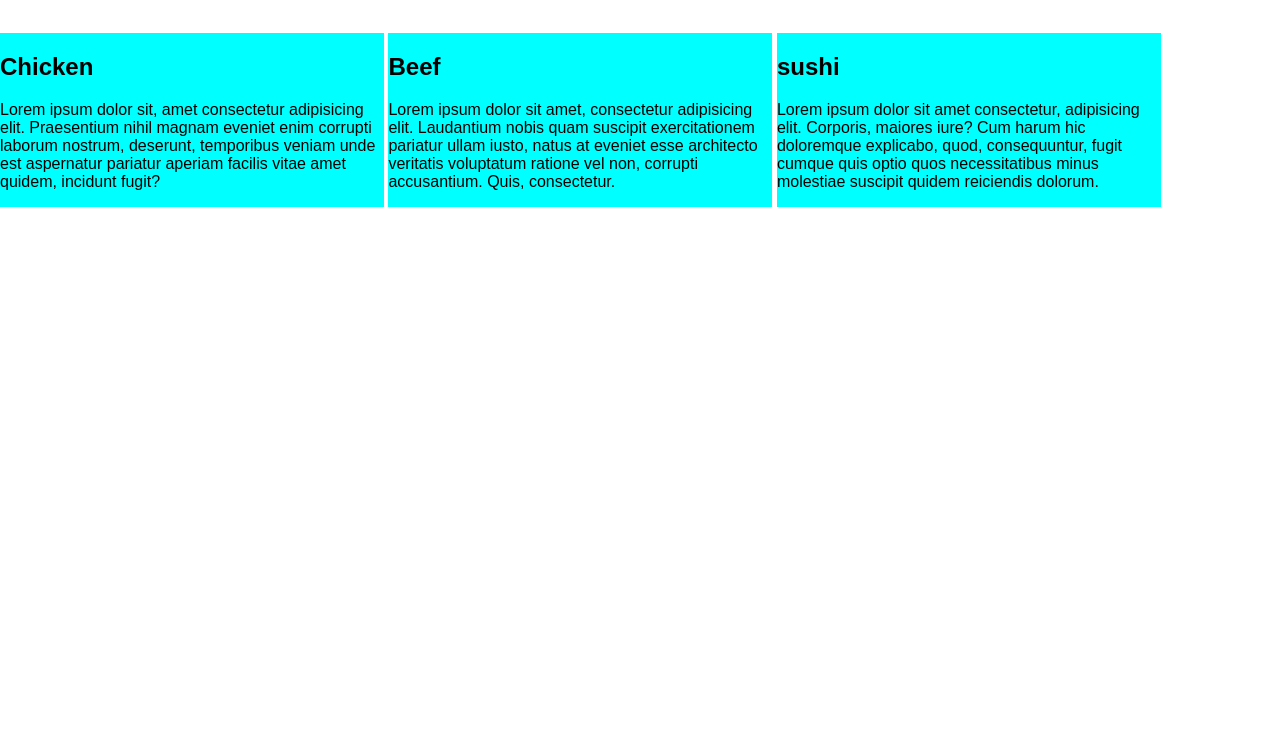
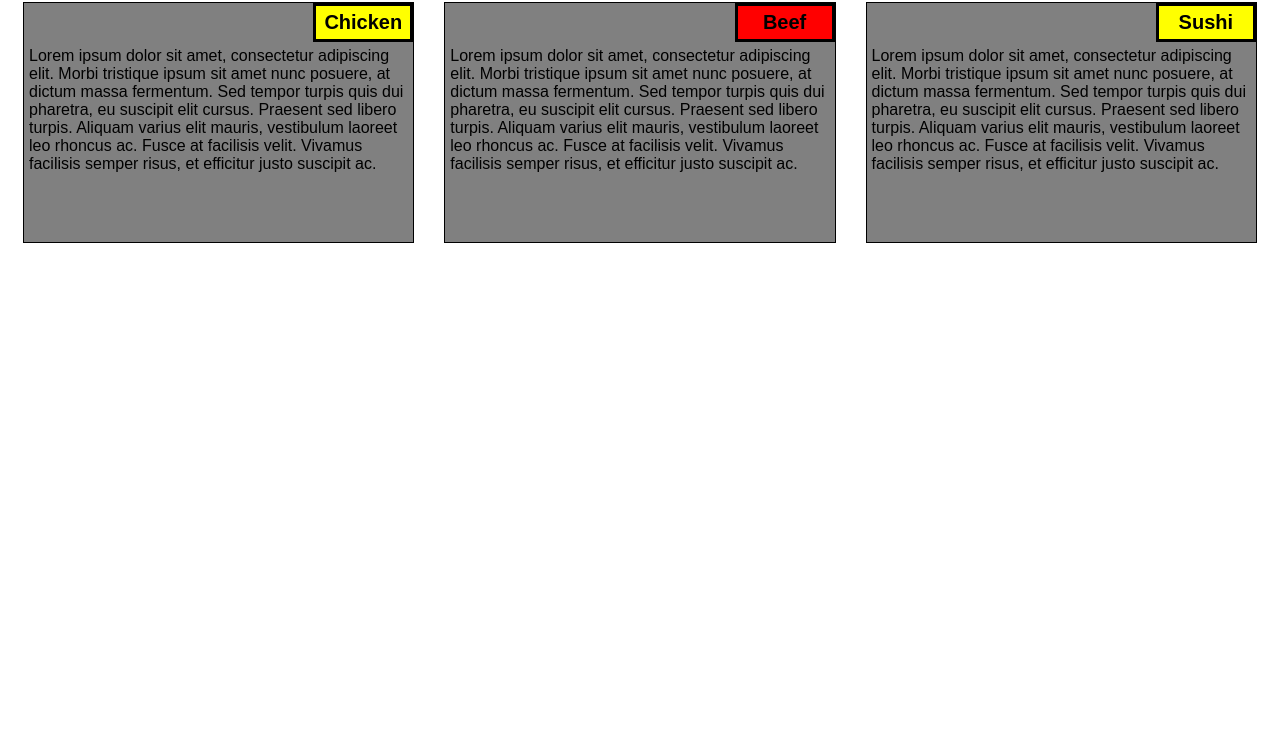
Before and after one commit to VivekGoveas/coursera-test, a plain HTML site: page module2-solution/index.html in a window 1280 px wide. Shown: the part 65-800 px from the top of the page. Drawn offline with Linux system fonts and the light colour scheme.

Commit message:
improved structure

```diff
--- a/module2-solution/index.html
+++ b/module2-solution/index.html
@@ -1,25 +1,31 @@
 <!DOCTYPE html>
 <html>
 <head>
-        <title> Test site</title>
+<meta charset="utf-8">
+<title>module2-solution</title>
 <link rel="stylesheet" href="solution.css">
 </head>
-    <body>
-        <div class="main">
-            <h1>Menu</h1>
-            <br>
-            <div class="sec1">
-                <h2> Chicken</h2>
-                <p>Lorem ipsum dolor sit, amet consectetur adipisicing elit. Praesentium nihil magnam eveniet enim corrupti laborum nostrum, deserunt, temporibus veniam unde est aspernatur pariatur aperiam facilis vitae amet quidem, incidunt fugit?</p>
+
+<body >
+<h1>Our Menu </h1>
+	<section class="column-lg-4 colmn-md-6 colmn-sm-12">
+		<div>
+			<p class="s1">Chicken</p>
+			<p class="content">
+			 Lorem ipsum dolor sit amet, consectetur adipiscing elit. Morbi tristique ipsum sit amet nunc posuere, at dictum massa fermentum. Sed tempor turpis quis dui pharetra, eu suscipit elit cursus. Praesent sed libero turpis. Aliquam varius elit mauris, vestibulum laoreet leo rhoncus ac. Fusce at facilisis velit. Vivamus facilisis semper risus, et efficitur justo suscipit ac.
+			</p>
 		</div>
-            <div class="sec2">
-                <h2> Beef</h2>
-                <p>Lorem ipsum dolor sit amet, consectetur adipisicing elit. Laudantium nobis quam suscipit exercitationem pariatur ullam iusto, natus at eveniet esse architecto veritatis voluptatum ratione vel non, corrupti accusantium. Quis, consectetur.</p>
+	</section>
+	<section class="column-lg-4 colmn-md-6 colmn-sm-12">
+		<div>
+			<p class="s2">Beef</p>
+			<p class="content">Lorem ipsum dolor sit amet, consectetur adipiscing elit. Morbi tristique ipsum sit amet nunc posuere, at dictum massa fermentum. Sed tempor turpis quis dui pharetra, eu suscipit elit cursus. Praesent sed libero turpis. Aliquam varius elit mauris, vestibulum laoreet leo rhoncus ac. Fusce at facilisis velit. Vivamus facilisis semper risus, et efficitur justo suscipit ac.</p>
 		</div>
-            <div class="sec2">
-                <h2>sushi</h2>
-                <p>Lorem ipsum dolor sit amet consectetur, adipisicing elit. Corporis, maiores iure? Cum harum hic doloremque explicabo, quod, consequuntur, fugit cumque quis optio quos necessitatibus minus molestiae suscipit quidem reiciendis dolorum.</p>
-            </div>
+	</section>
+	<section class="column-lg-4 colmn-md-12 colmn-sm-12">
+	<div>
+		<p class="s1">Sushi</p>
+			<p class="content">Lorem ipsum dolor sit amet, consectetur adipiscing elit. Morbi tristique ipsum sit amet nunc posuere, at dictum massa fermentum. Sed tempor turpis quis dui pharetra, eu suscipit elit cursus. Praesent sed libero turpis. Aliquam varius elit mauris, vestibulum laoreet leo rhoncus ac. Fusce at facilisis velit. Vivamus facilisis semper risus, et efficitur justo suscipit ac.</p>
 	</div>
 </body>
 </html>
--- a/module2-solution/solution.css
+++ b/module2-solution/solution.css
@@ -1,30 +1,111 @@
-*{
+* {
+    box-sizing: border-box;
     font-family: sans-serif;
 }
-body{
-    margin: 0;
-    padding: 0;
+body {
+    background-color: white;
 }
-.main>h1{
+h1 {
+    margin: 10px;
     text-align: center;
+    font-weight: bold;
+    font-size: 175%;
+    color:red;
 }
-.sec1{
-    display: inline-block;
-    width: 30%;
-    border: 5px;
-    background-color:aqua;
+section {
+    position: relative;
+    padding: 15px;
+    width: 100%;
 }
-.sec2{
-    display: inline-block;
-    width: 30%;
-    margin: auto;
-    border: 5px;
-    background-color:aqua;
+
+div {
+    position: relative;
+    background-color: gray;
+    border: 1px solid black;
+    width: 100%;
+    margin-left: auto;
+    margin-right: auto;
+    margin-bottom: auto;
 }
-.sec3{
-    display: inline-block;
-    width: 30%;
-    margin: auto;
-    border: 5px;
-    background-color:aqua;
+.s1 {
+    float: right;
+    width: 100px;
+    padding: 5px;
+    margin: 0px;
+    border: 3px solid black;
+    text-align: center;
+    font-size: 125%;
+    font-weight: bold;
+    background-color: tomato;
+
 }
+.s2 {
+    float: right;
+    color: black;
+    width: 100px;
+    padding: 5px;
+    margin: 0px;
+    border: 3px solid black;
+    text-align: center;
+    font-size: 125%;
+    font-weight: bold;
+    background-color: red;
+
+}
+.s1 {
+    color: black;
+    float: right;
+    width: 100px;
+    padding: 5px;
+    margin: 0px;
+    border: 3px solid black;
+    text-align: center;
+    font-size: 125%;
+    font-weight: bold;
+    background-color: yellow;
+
+}
+.content {
+    padding: 5px;
+    border: none;
+    background-color: gray;
+    color: black;
+    margin: 0px;
+    height: 200px;
+    overflow: auto;
+clear: right;
+}
+
+.row {
+    width: 90%;
+}
+
+/*desktop version*/
+@media (min-width: 992px){
+    .column-lg-4 {
+        float: left;
+        width: 33.33%;
+    }
+}
+/*tablet version*/
+@media (min-width: 768px) and (max-width: 991px){
+    .colmn-md-6 {
+        float: left;
+        width: 50%;
+        margin-left: auto;
+        margin-right: auto;
+    }
+    .colmn-md-12 {
+        float: left;
+        width: 100%;
+        margin-left: auto;
+        margin-right: auto;
+    }
+}
+/*mobile version*/
+@media (max-width: 767px){
+    .colmn-sm-12 {
+        float: left;
+        width: 100%;
+    }
+}
```
Lines whose indentation alone changed are shown as unchanged.
